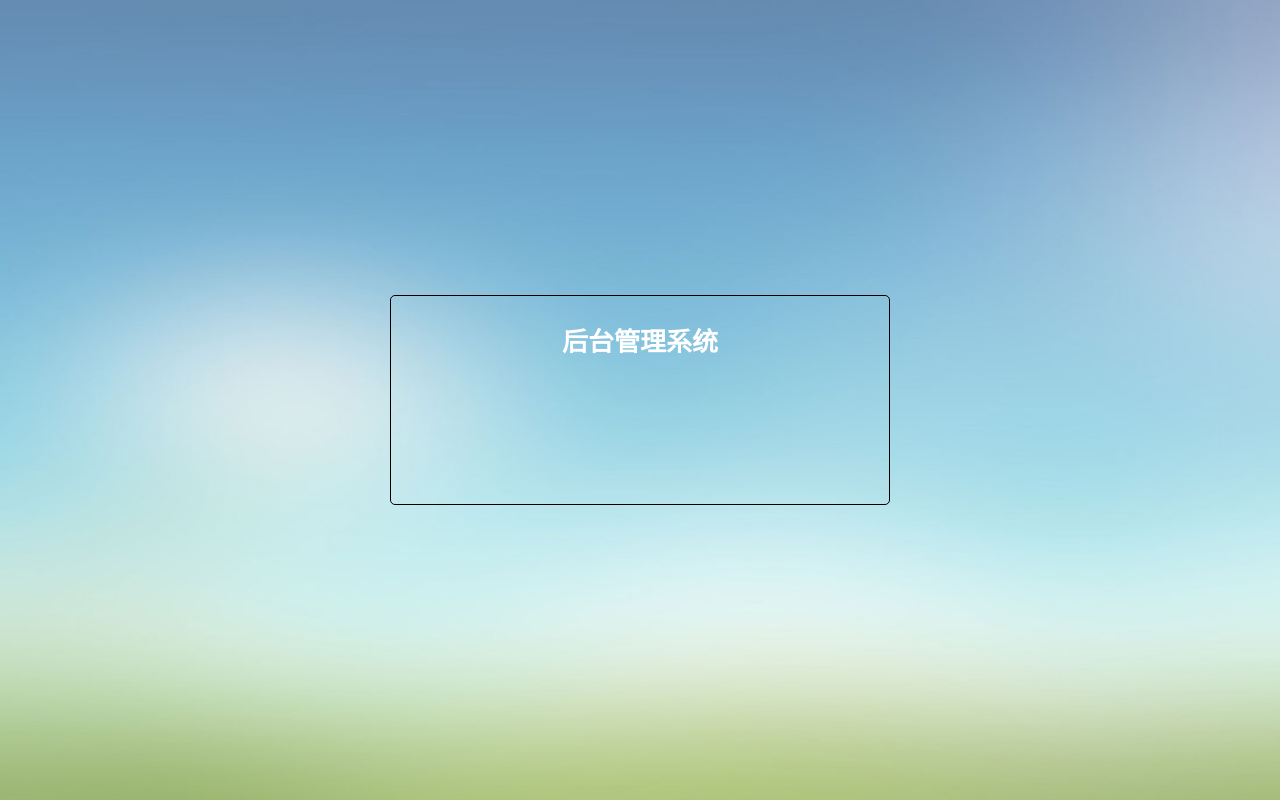
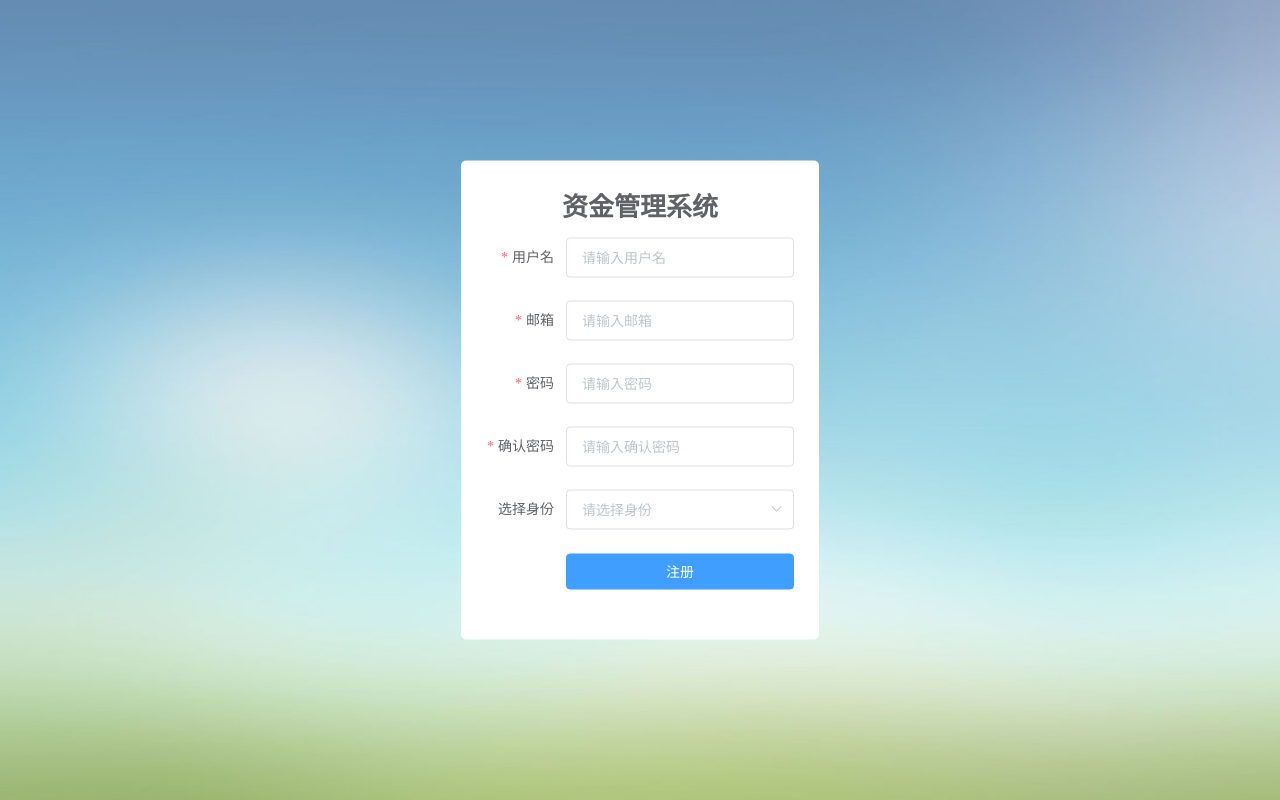
Before and after one commit to mokunshao/vue-fund-management-system, a Vue app in the folder client/: page /register in a window 1280 px wide. Built offline with nearby package versions, Linux system fonts and the light colour scheme.

Commit message:
完成注册页面

```diff
--- a/client/src/views/404.vue
+++ b/client/src/views/404.vue
@@ -8,7 +8,6 @@
 .notFound{
   width: 100%;
   height: 100%;
-  overflow: hidden;
   img{
     width: 100%;
     height: 100%;
--- a/client/src/views/Register.vue
+++ b/client/src/views/Register.vue
@@ -2,7 +2,37 @@
   <div class="register">
     <section class="form_container">
       <div class="manage_tip">
-        <span class="title">后台管理系统</span>
+        <span class="title">资金管理系统</span>
+        <el-form
+          :model="registerUser"
+          status-icon
+          :rules="rules"
+          ref="registerForm"
+          label-width="80px"
+          class="registerForm"
+        >
+          <el-form-item label="用户名" prop="name">
+            <el-input v-model="registerUser.name" placeholder="请输入用户名"></el-input>
+          </el-form-item>
+          <el-form-item label="邮箱" prop="email">
+            <el-input v-model="registerUser.email" placeholder="请输入邮箱"></el-input>
+          </el-form-item>
+          <el-form-item label="密码" prop="password">
+            <el-input type="password" v-model="registerUser.password" placeholder="请输入密码"></el-input>
+          </el-form-item>
+          <el-form-item label="确认密码" prop="password2">
+            <el-input type="password" v-model="registerUser.password2" placeholder="请输入确认密码"></el-input>
+          </el-form-item>
+          <el-form-item label="选择身份">
+            <el-select v-model="registerUser.identity" placeholder="请选择身份">
+              <el-option label="管理员" value="manager"></el-option>
+              <el-option label="员工" value="employee"></el-option>
+            </el-select>
+          </el-form-item>
+          <el-form-item>
+            <el-button type="primary" class="submitButton" @click="submitForm('registerForm')">注册</el-button>
+          </el-form-item>
+        </el-form>
       </div>
     </section>
   </div>
@@ -11,27 +41,89 @@
 <script>
 export default {
   name: "Register",
-  component: {}
+  component: {},
+  methods: {
+    validatePass2(rule, value, callback) {
+      if (value !== this.registerUser.password) {
+        callback(new Error("两次输入密码不一致!"));
+      } else {
+        callback();
+      }
+    },
+    submitForm(formName) {
+      this.$refs[formName].validate(valid => {
+        if (valid) {
+          alert("submit!");
+        } else {
+          console.log("error submit!!");
+          return false;
+        }
+      });
+    }
+  },
+  data() {
+    return {
+      registerUser: {
+        name: "",
+        email: "",
+        password: "",
+        password2: "",
+        identity: ""
+      },
+      rules: {
+        name: [
+          { required: true, message: "用户名不能为空", trigger: "blur" },
+          {
+            min: 2,
+            max: 30,
+            message: "用户名长度在2到30个字符之间",
+            trigger: "blur"
+          }
+        ],
+        email: [
+          {
+            type: "email",
+            required: true,
+            message: "邮箱格式不正确",
+            trigger: "blur"
+          }
+        ],
+        password: [
+          { required: true, message: "密码不能为空", trigger: "blur" },
+          {
+            min: 6,
+            max: 30,
+            message: "密码长度在6到30个字符之间",
+            trigger: "blur"
+          }
+        ],
+        password2: [
+          { required: true, message: "密码不能为空", trigger: "blur" },
+          {
+            min: 6,
+            max: 30,
+            message: "密码长度在6到30个字符之间",
+            trigger: "blur"
+          },
+          { validator: this.validatePass2, trigger: "blur" }
+        ]
+      }
+    };
+  }
 };
 </script>
 
 <style lang="scss" scoped>
-* {
+.register {
   box-sizing: border-box;
-  margin: 0;
-  padding: 0;
-}
-.register {
   position: relative;
   height: 100%;
   width: 100%;
   background: url("../assets/bg.jpg") no-repeat center center;
   background-size: 100% 100%;
   .form_container {
-    width: 500px;
-    height: 210px;
+    background: #fff;
     position: absolute;
-    border: 1px black solid;
     padding: 25px;
     border-radius: 5px;
     text-align: center;
@@ -43,7 +135,13 @@ export default {
         font-family: "Microsoft YaHei";
         font-weight: bold;
         font-size: 26px;
-        color: #fff;
+        color: #606266;
+        display: inline-block;
+        padding-bottom: 15px;
+      }
+      .submitButton {
+        width: 100%;
+        padding: 10px;
       }
     }
   }
```
Also changed, not shown: client/src/components/HelloWorld.vue (deleted, +0 -58 lines).
